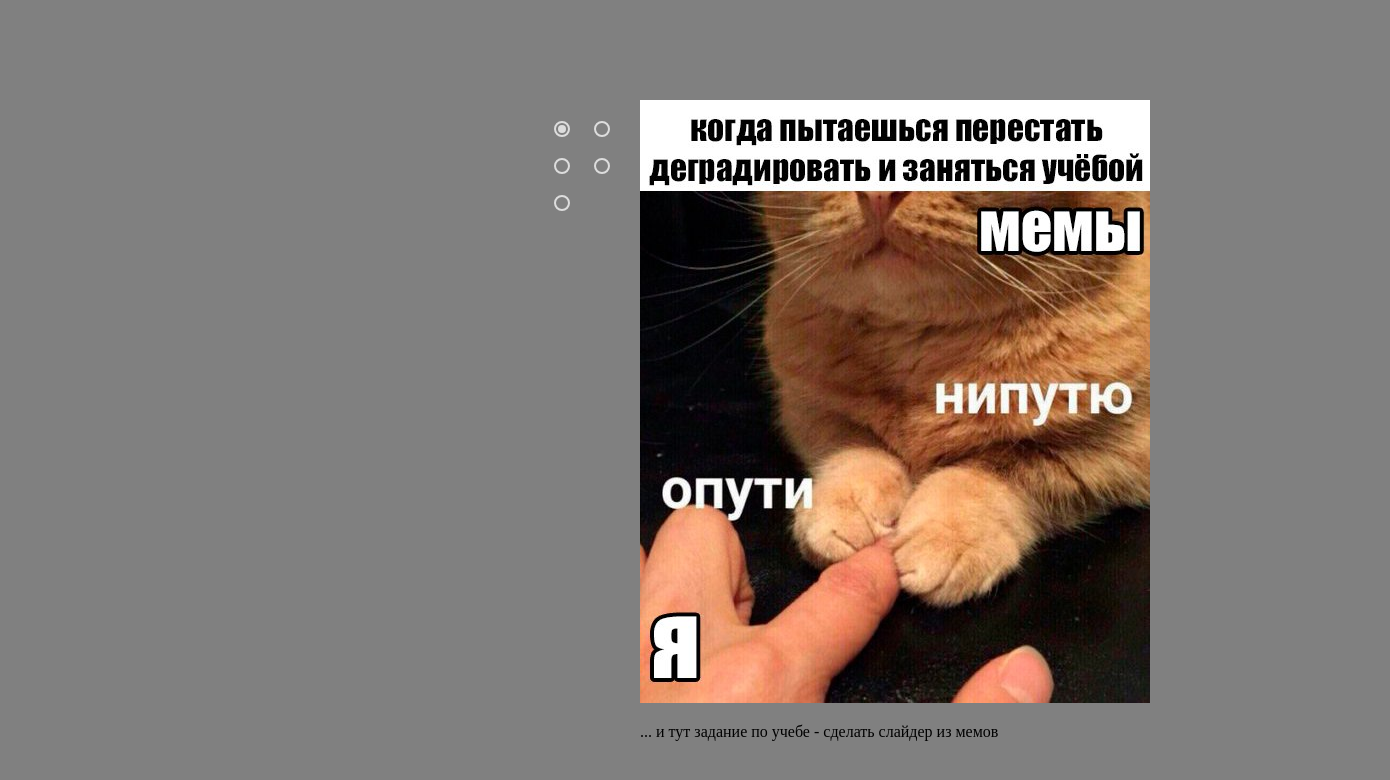
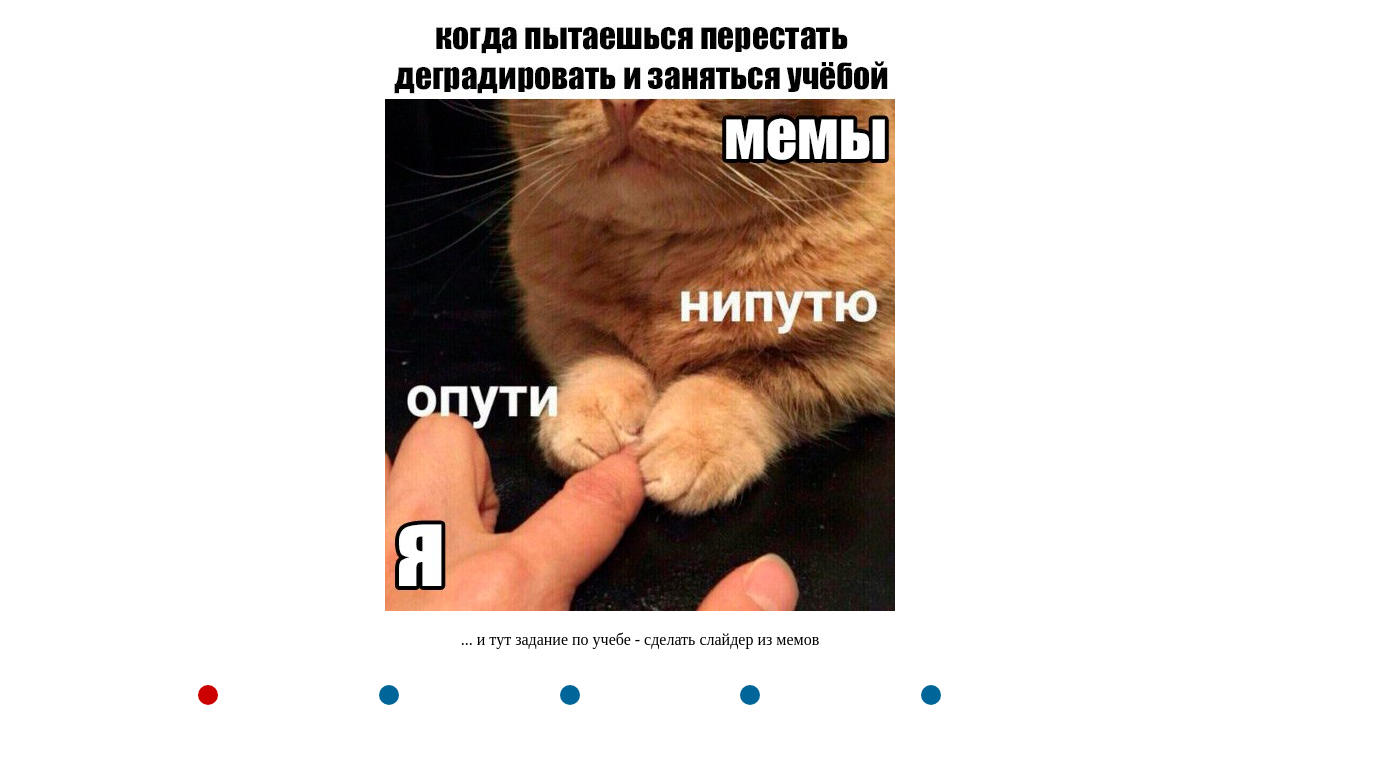
Before and after one commit to Margarita1007/cssMemSlider, a plain HTML site: page cssMemSlider/index.html in a window 1280 px wide. Shown: the whole page, 1390 px wide, since content can reach past the window. Drawn offline with Linux system fonts and the light colour scheme; a web font is replaced by a local one.

Commit message:
feat: add grid areas (Fri, May 13, 2022 12:54:55 AM)

```diff
--- a/cssMemSlider/index.html
+++ b/cssMemSlider/index.html
@@ -13,7 +13,45 @@
   </head>
 
   <body>
-    <div class = "wrapper">
+
+    <div class="slider">
+        <input type="radio" name="slider__check" class="slider__check" id="slider__check-1" checked>
+        <label for="slider__check-1" class="slider__label"> </label>
+        <div class = "mem">
+            <img src='mem1.jpg' alt="" class="slider__image">
+            <p class = "slider-text">... и тут задание по учебе - сделать слайдер из мемов</p>
+        </div>
+
+        <input type="radio" name="slider__check" class="slider__check" id="slider__check-2">
+        <label for="slider__check-2" class="slider__label"> </label>
+        <div class = "mem">
+            <img src="mem2.jpg" alt="" class="slider__image">
+            <p class = "slider-text"> Рекурсия</p>
+        </div>
+
+        <input type="radio" name="slider__check" class="slider__check" id="slider__check-3">
+        <label for="slider__check-3" class="slider__label"> </label>
+        <div class = "mem">
+            <img src="mem3.jpg" alt="" class="slider__image">
+            <p class = "slider-text"> Когда состоишь в чате дома </p>
+        </div>
+
+        <input type="radio" name="slider__check" class="slider__check" id="slider__check-4">
+        <label for="slider__check-4" class="slider__label"> </label>
+        <div class = "mem">
+            <img src="mem4.jpg" alt="" class="slider__image">
+            <p class = "slider-text"> ...или два дня назад</p>
+        </div>
+
+        <input type="radio" name="slider__check" class="slider__check" id="slider__check-5">
+        <label for="slider__check-5" class="slider__label"> </label>
+        <div class = 'mem'>
+            <img src="mem5.jpg" alt="" class="slider__image">
+            <p class = "slider-text"> МАААМ</p>
+        </div>
+    </div>
+
+   <!-- <div class = "wrapper">
         <input type="radio" name="point" id="mem1" checked>
 	    <input type="radio" name="point" id="mem2">
 	    <input type="radio" name="point" id="mem3">
@@ -26,7 +64,7 @@
             </div>
 		    <div class="mems mem2">
                 <img src='mem2.jpg' alt="mem2">
-                <p> Рекурсия </p>
+                <p> Рекурсия</p>
             </div>
 		    <div class="mems mem3">
                 <img src='mem3.jpg' alt="mem3">
@@ -48,6 +86,6 @@
 		    <label for="mem4"></label>
 		    <label for="mem5"></label>
 	    </div>
-    </div>
+    </div> -->
   </body>
 </html>
--- a/cssMemSlider/style.css
+++ b/cssMemSlider/style.css
@@ -1,86 +1,68 @@
-body {
-    background: grey;
+.slider {
+
+	width: 70%;
+	text-align:center;
+    margin: 0 auto;
+    display: grid;
+    row-gap: 20px;
+    column-gap: 20px;
+    grid-template-areas:
+    "A A A A A"
+    "B C D E F" ;
     }
 
-.wrapper {
-    display: flex;
-    flex-direction: column;
-    gap: 1em;
-    height: max-content;
-	margin: 100px auto 0;
-	position: relative;
-	width: max-content;
+    #slider__check-1 {
+        grid-area: B;
+    }
+    #slider__check-2 {
+        grid-area: C;
+    }
+    #slider__check-3 {
+        grid-area: D;
+    }
+    #slider__check-2 {
+        grid-area: E;
+    }
+    #slider__check-2 {
+        grid-area: F;
     }
 
-.slider-mems {
-	background-color: #ddd;
-    overflow: hidden;
-	-webkit-box-shadow: 0 0 2em rgba(0, 0, 0, .5);
-	box-shadow: 0 0 2em rgba(0, 0, 0, .5);
-    width: max-content;
-    height: max-content;
-    margin-inline: auto;
+	.slider__check {
+		overflow:hidden;
 		}
 
-.wrapper > input {
+    input {
         display: none;
-}
-
-.wrapper .controls {
-	left: 50%;
-   position: absolute ;
-	margin-left: -98px;
 
     }
 
-.wrapper label {
-	cursor: pointer;
-	display: inline-block;
-	height: 8px;
-	margin: 25px 12px 0 16px;
-	position: relative;
-	width: 8px;
-	border-radius: 50%;
-	transition: background ease-in-out .5s;
+	.mem {
+        padding-top: 0;
+        width: auto;
+        grid-area: A;
+        opacity: 0;
 		}
 
-.wrapper label:after {
-	border: 2px solid #ddd;
-	content: " ";
-	display: block;
-	border-radius: 50%;
-    height: 12px;
-	left: -4px;
-	position: absolute;
-	top: -4px;
-	width: 12px;
+	.slider__label {
+		overflow:hidden;
+		display:inline-block;
+		width:20px;
+		height:20px;
+		background:#069;
+		border-radius:50%;
+
 		}
 
-.wrapper label:hover,
-#mem1:checked ~ .controls label:nth-of-type(1),
-#mem2:checked ~ .controls label:nth-of-type(2),
-#mem3:checked ~ .controls label:nth-of-type(3),
-#mem4:checked ~ .controls label:nth-of-type(4),
-#mem5:checked ~ .controls label:nth-of-type(5) {
-	background: #ddd;
+/* Display */
+
+
+.slider__check:checked + .slider__label + .mem {
+	display:block;
+    opacity: 1;
 	}
 
-.mems {
-	height: inherit;
-	opacity: 0;
-	position: absolute;
-	width: inherit;
-	z-index: 0;
-	transform: scale(1.5);
-	transition: transform ease-in-out .5s, opacity ease-in-out .5s;
+
+/* Current */
+.slider__check:checked + .slider__label {
+	background:#C00;
 	}
-
-#mem1:checked ~ .slider-mems > .mem1,
-#mem2:checked ~ .slider-mems > .mem2,
-#mem3:checked ~ .slider-mems > .mem3,
-#mem4:checked ~ .slider-mems > .mem4,
-#mem5:checked ~ .slider-mems > .mem5 {
-	opacity: 1;
-	z-index: 1;
-	transform: scale(1);
-}
```
Lines whose indentation alone changed are shown as unchanged.
